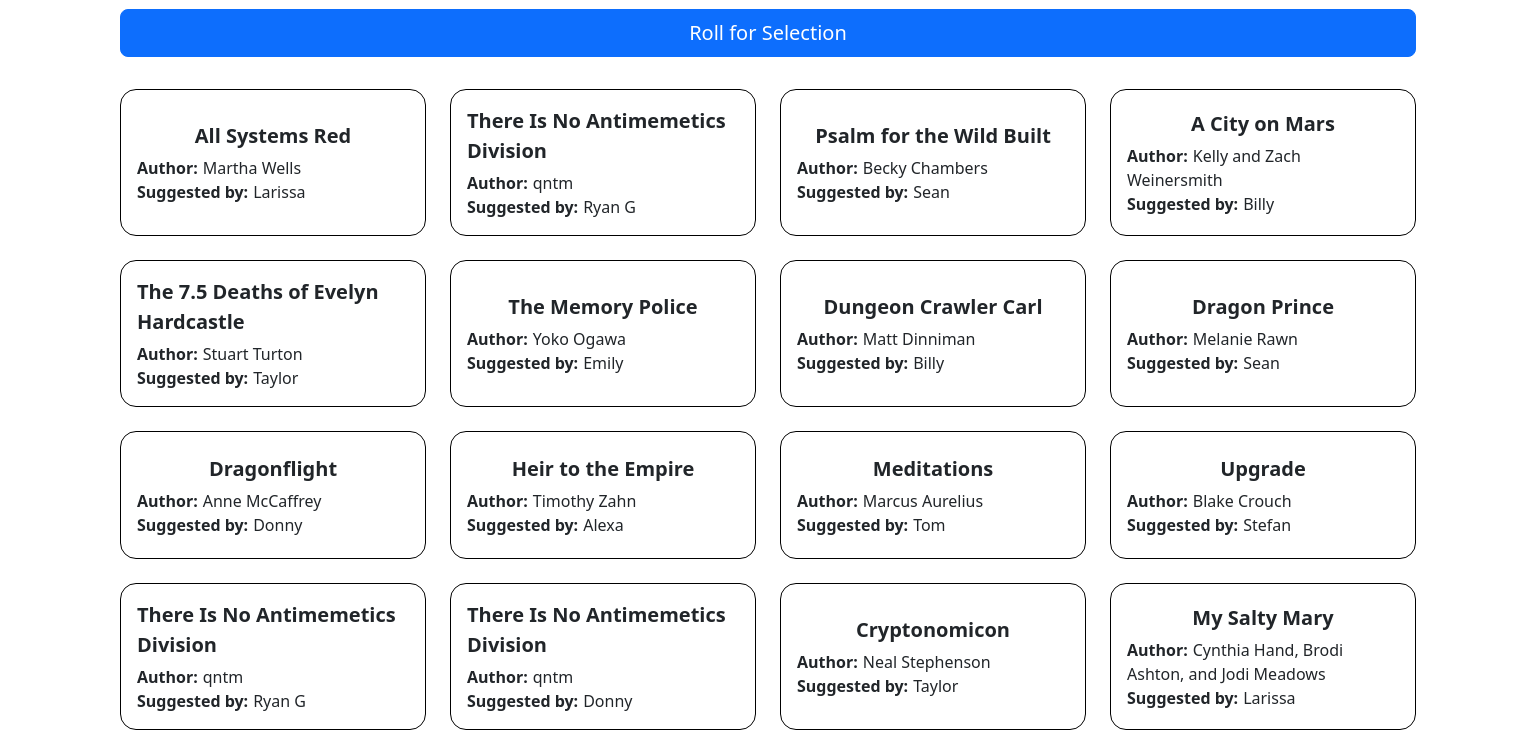
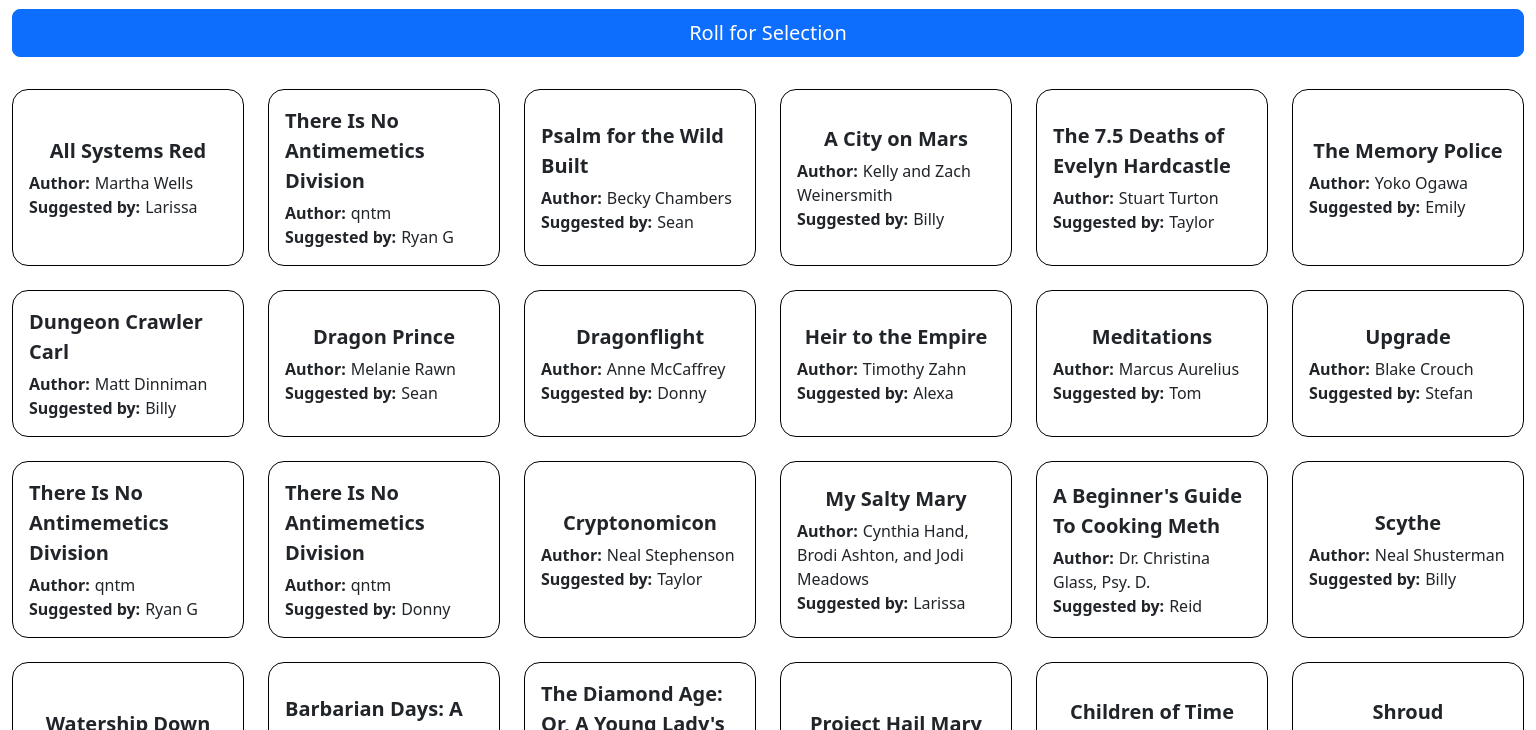
Before and after one commit to SainTfactor/book_club_site, a plain HTML site: page index.html in a window 1536 px wide. Shown: the part 171-901 px from the top of the page. Drawn offline with nearby package versions, Linux system fonts and the light colour scheme.

Commit message:
Fixed the page width

```diff
--- a/index.html
+++ b/index.html
@@ -61,6 +61,11 @@
             .navbar-collapse {
               justify-content: right;
             }
+            @media (min-width: 1400px) {
+              .container {
+                max-width:1800px;
+              }
+            }
         </style>
     </head>
     <body>
@@ -93,7 +98,7 @@
 
         <script>
           var format_book = function(book) {
-            return '<div class="book-wrapper col-lg-3 col-sm-12"><div class="book"><span class="title">' + book.title + '</span><span class="author"><span class="heading">Author:</span>' + book.author + '</span><br /><span class="suggestor"><span class="heading">Suggested by:</span>' + (book.submitter == "" ? "UNKNOWN" : book.submitter ) + '</span></div></div>'
+            return '<div class="book-wrapper col-lg-2 col-md-3 col-sm-12"><div class="book"><span class="title">' + book.title + '</span><span class="author"><span class="heading">Author:</span>' + book.author + '</span><br /><span class="suggestor"><span class="heading">Suggested by:</span>' + (book.submitter == "" ? "UNKNOWN" : book.submitter ) + '</span></div></div>'
           }
 
           var load_items = function (name) {
```
